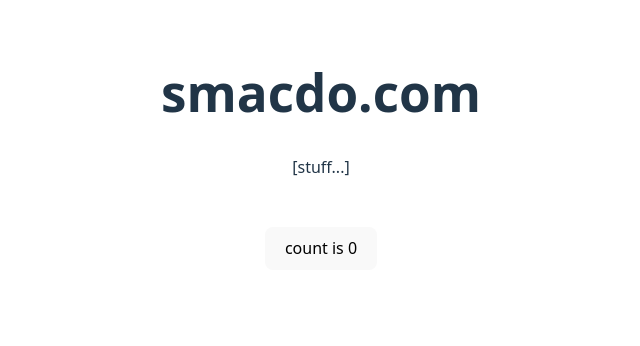
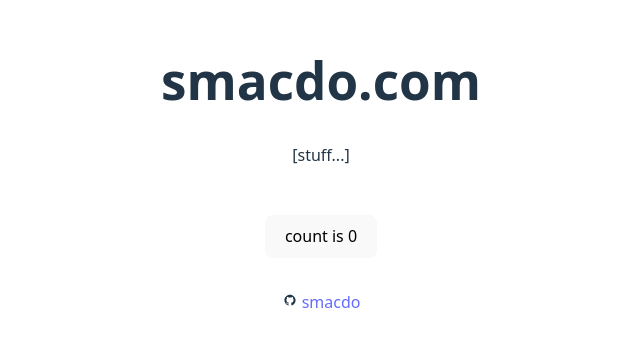
Before and after one commit to smacdo/smacdo_www, a React (Vite) app: page / in a window 1280 px wide. Shown: the part 234-580 px from the top of the page, without its empty margins (319-959 px from the left). Built offline with nearby package versions, Linux system fonts and the light colour scheme.

Commit message:
github badge

```diff
--- a/package.json
+++ b/package.json
@@ -11,7 +11,8 @@
   },
   "dependencies": {
     "react": "^19.0.0",
-    "react-dom": "^19.0.0"
+    "react-dom": "^19.0.0",
+    "react-icons": "^5.5.0"
   },
   "devDependencies": {
     "@eslint/js": "^9.21.0",
--- a/src/App.tsx
+++ b/src/App.tsx
@@ -1,4 +1,5 @@
 import { useState } from 'react'
+import { DiGithubBadge  } from 'react-icons/di';
 import './App.css'
 
 function App() {
@@ -16,6 +17,10 @@
               count is {count}
             </button>
         </div>
+
+        <div className="footer">
+            <DiGithubBadge /> <a href="https://github.com/smacdo/">smacdo</a>
+        </div>
     </>
   )
 }
```
Also changed, not shown: 1 other file (tests, documents, lock files or other folders).
